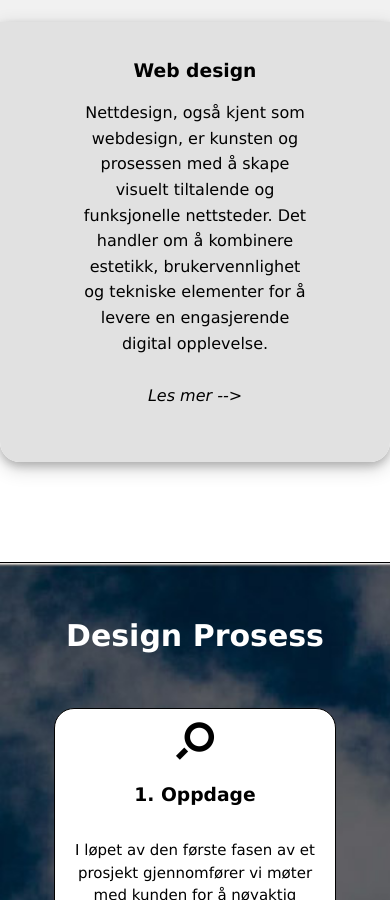
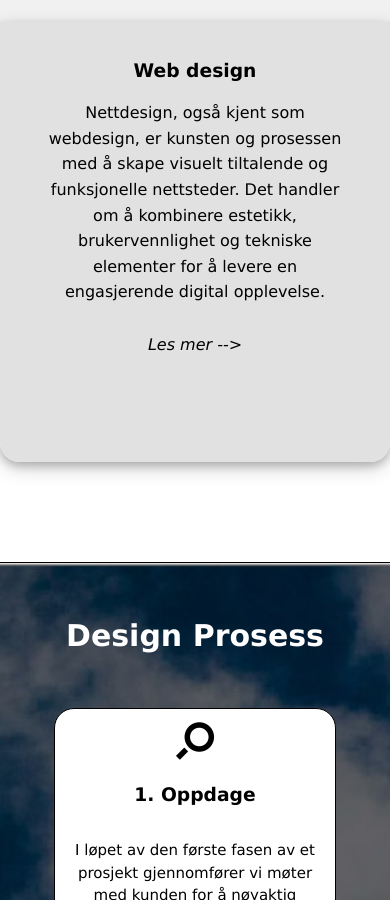
Before and after one commit to givano01/InfiniTECH, a plain HTML site: page index.html in a window 390 px wide. Shown: the part 1261-2161 px from the top of the page. Drawn offline with nearby package versions, Linux system fonts and the light colour scheme.

Commit message:
new changes

```diff
--- a/css/style.css
+++ b/css/style.css
@@ -569,6 +569,10 @@ width: 50px;
   .tab{
     max-width: 100%;
   }
+
+  #seo p, #web-design p, #social-media p, #graphic-design p{
+    max-width: 80%;
+  }
   .tabcontent {
 
     height: 400px !important;
```
